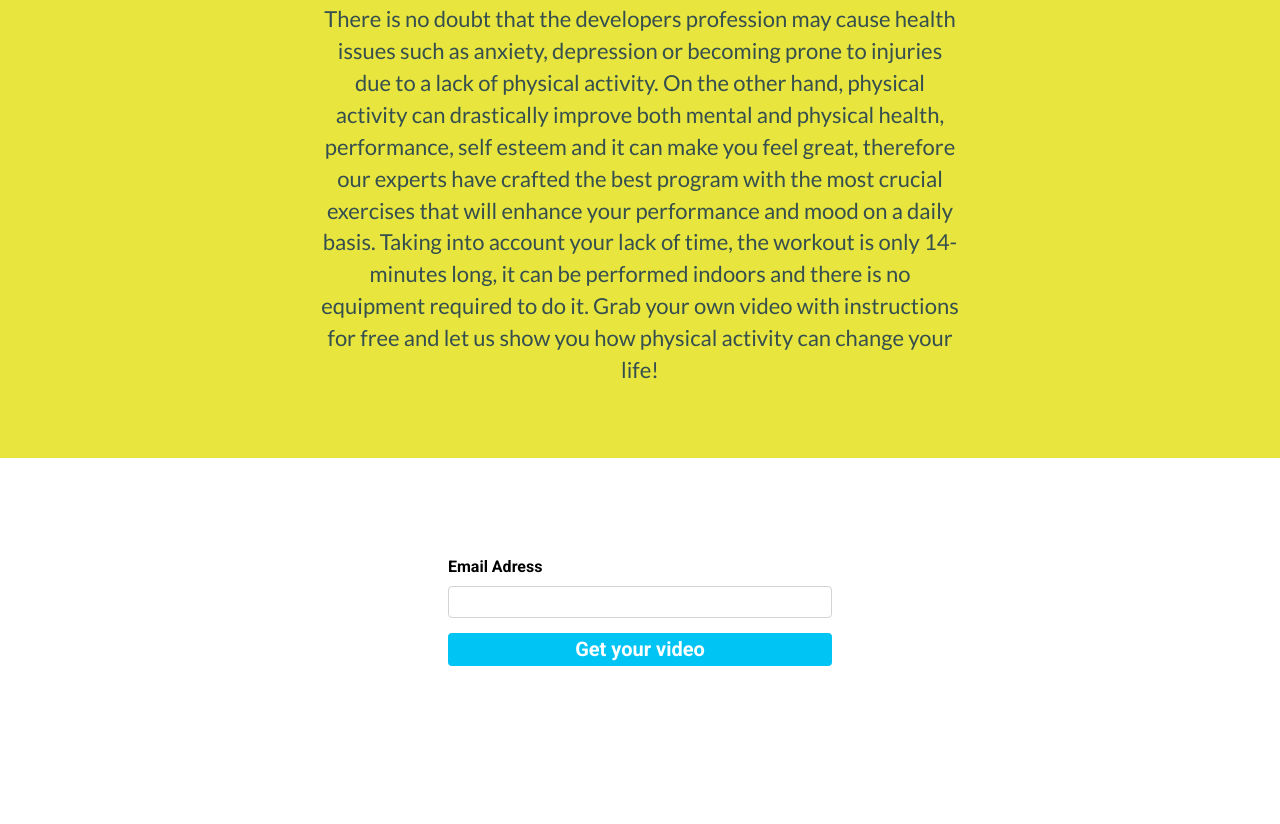
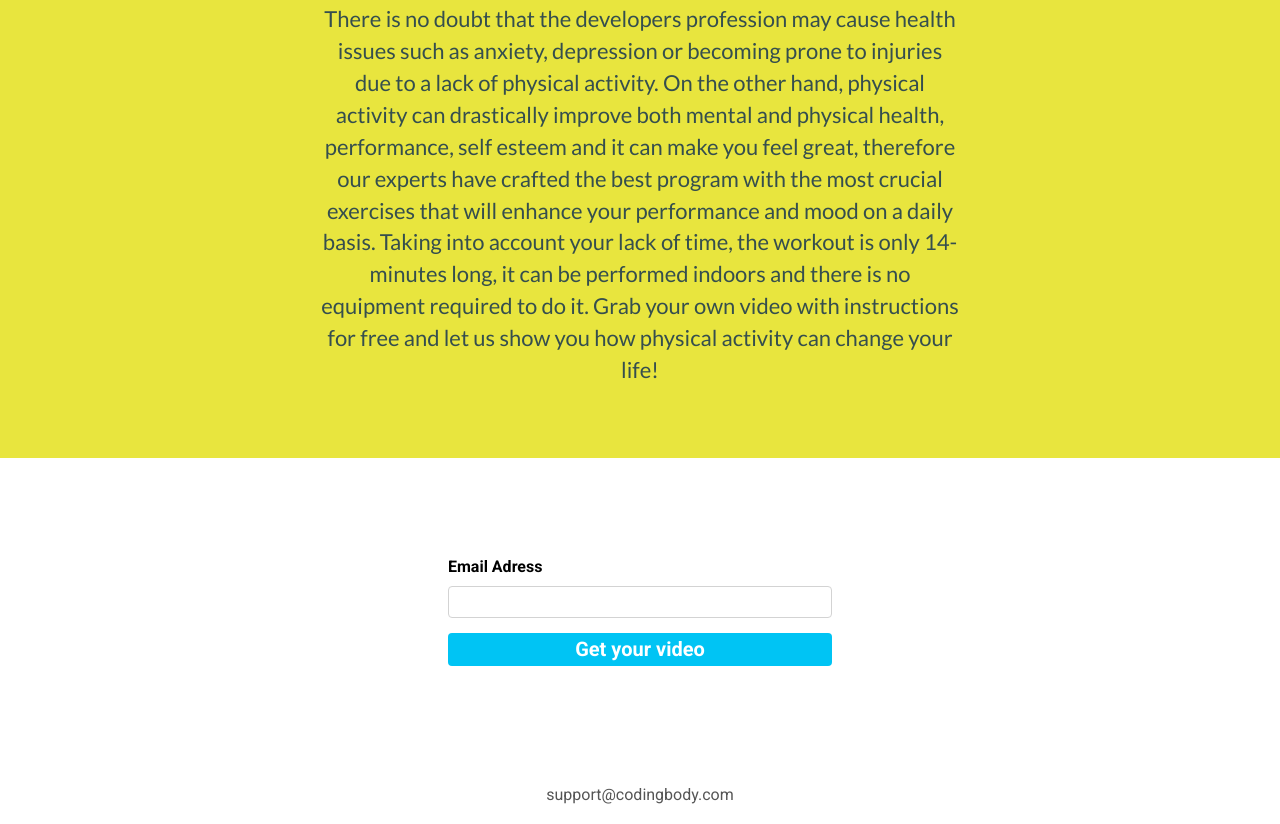
Before and after one commit to krokodilce/CODINGBODY.COM, a plain HTML site: page index.html in a window 1280 px wide. Shown: the part 976-1800 px from the top of the page. Before the commit the page ends 1742 px from the top, so only its background shows below. Drawn offline with nearby package versions, Linux system fonts and the light colour scheme; a script that the page names is missing.

Commit message:
Added footer

```diff
--- a/css/style.css
+++ b/css/style.css
@@ -553,3 +553,11 @@ input:focus {
     padding: 10px;
   }
 }
+footer {
+  padding:20px 0;
+}
+.contact-info {
+  text-align:center;
+  font-family: Roboto, sans-serif;
+  color:#555;
+}
--- a/index.html
+++ b/index.html
@@ -92,6 +92,12 @@ height="0" width="0" style="display:none;visibility:hidden"></iframe></noscript>
   </div>
 </div>
 
+<footer>
+  <div class="contact-info">
+      support@codingbody.com
+  </div>
+</footer>
+
 <!-- jQuery -->
 <script src="//code.jquery.com/jquery-3.3.1.min.js"
         integrity="sha256-FgpCb/KJQlLNfOu91ta32o/NMZxltwRo8QtmkMRdAu8="
```
